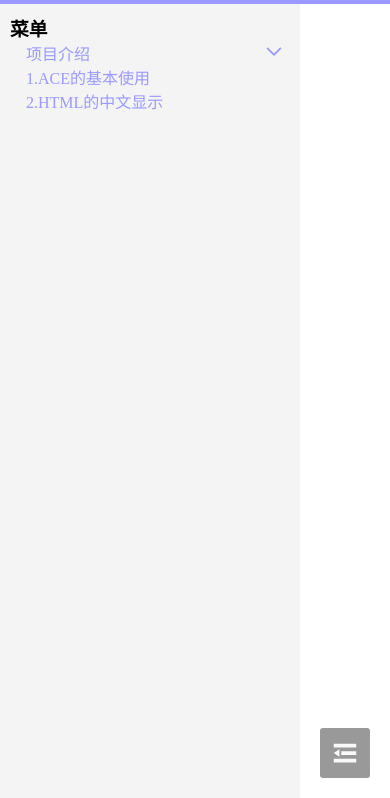
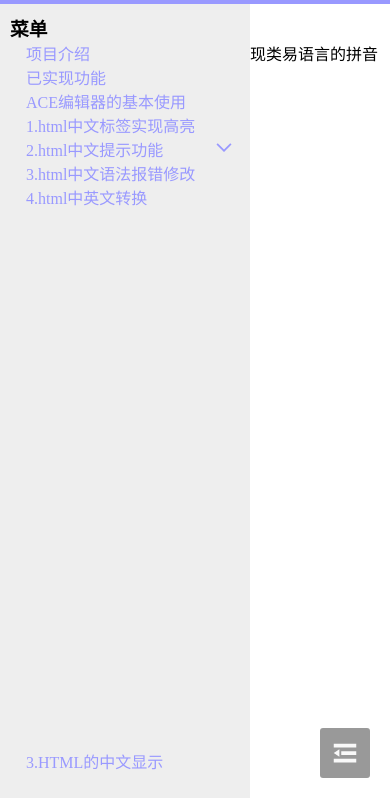
Before and after one commit to wnjhamt/wnjhamt.github.io, a plain HTML site: page index.html in a window 390 px wide. Both pictures are taken after a click on the element 345 px from the left and 799 px from the top of the page. Shown: the part 46-844 px from the top of the page. Drawn offline with Linux system fonts and the light colour scheme.

Commit message:
Add files via upload

```diff
--- a/index.html
+++ b/index.html
@@ -3,7 +3,8 @@
     <meta charset="UTF-8">
     <meta name="viewport" content="width=device-width, initial-scale=1.0">
     <style>
-        *{-webkit-tap-highlight-color: transparent;
+        *{
+            -webkit-tap-highlight-color: transparent;
             padding: 0px;
             margin: 0px;
             box-sizing: border-box;
@@ -20,7 +21,7 @@
 			background-color: #555;
 		}
 		*::-webkit-scrollbar-track {
-			background-color: #e6e6e6;
+			background-color: #ddd;
 		}
         .header{
             background-color: #99f;
@@ -35,9 +36,16 @@
         .aside{
 			height: calc(100dvh - 50px);
             width: 300px;
-            background-color: #f4f4f4;
+            background-color: #eee;
             padding: 10px;
             overflow: auto;
+            display: block;
+        }
+        .aside::-webkit-scrollbar {
+			width: 0px;
+		}
+		.aside:hover::-webkit-scrollbar{
+            width: 10px;
         }
         .section{
 			height: calc(100dvh - 50px);
@@ -62,12 +70,13 @@
         .asidespan{
             margin-left: auto;
             margin-right: 6px;
-
         }
         .aside a:hover{
             background-color: #ccc;
         }
-        .asideul{display: none;}
+        .asideul{
+            display: none;
+        }
         .cd{
             width: 50px;
             height: 50px;
@@ -87,12 +96,21 @@
             .aside {
                display: none;
 			   position: absolute;
+			   width: 250px;
             }
             .cd{
                 display: block;
             }
+            *::-webkit-scrollbar {
+			width: 6px;
+		    }
+		    .aside::-webkit-scrollbar {
+			width: 6px;
+		    }
+		    .aside:hover::-webkit-scrollbar{
+            width: 6px;
+            }
         }
-
     </style>
     <title>GitHub页面</title>
 </head>
@@ -104,31 +122,46 @@
         <aside class="aside" id="aside">
             <h3>菜单</h3>
             <ul>
-                <li><a href="#">项目介绍<span class="asidespan"><svg width="20px" height="20px" fill="#99f" viewBox="0 0 1024 1024" xmlns="http://www.w3.org/2000/svg"><path d="M512 768L128 382.592 190.336 320 512 642.816 833.664 320l62.336 62.592z" /></svg></span></a>
+                 <li><a href="#md1">项目介绍</a></li>
+                 <li><a href="#md2">已实现功能</a></li>
+                 <li><a href="#md2">ACE编辑器的基本使用</a></li>
+                 <li><a href="#md2">1.html中文标签实现高亮</a></li>
+                 <li><a href="#">2.html中文提示功能<span class="asidespan"></span></a>
                     <ul class="asideul">
                         <li><a href="#">链接1</a></li>
                         <li><a href="#">链接2</a></li>
                         <li><a href="#">链接3</a></li>
-                    </ul>
-                </li>
-                <li><a href="#">1.ACE的基本使用</a></li>
-                <li><a href="#">2.HTML的中文显示</a></li>
+                    </ul></li>
+                <li><a href="#">3.html中文语法报错修改</a></li>
+                <li><a href="#">4.html中英文转换</a></li>
+                <br><br><br><br><br><br><br><br><br><br><br><br><br><br><br><br><br><br><br><br><br><br><br><br><br><br><br><br><br><br>
+                <li><a href="#">3.HTML的中文显示</a></li>
             </ul>
         </aside>
         <section class="section">
-            <h3>项目介绍</h3>
-			<br><br><br><br><br><br><br><br><br><br><br><br><br><br><br><br><br><br><br><br><br><br><br><br><br><br><br><br><br><br><br><br><br><br><br><br><br><br><br><br><br><br><br><br><br><br><br><br><br><br><br><br><br><br><br><br><br><br><br><br><br><br><br>
+            <h3 id="md1">项目介绍</h3>
             <p>通过分析更改ACE已构建的代码实现类易语言的拼音输入编程方式</p>
-            <!-- 添加更多内容 -->
+            <br>
+            <h3 id="md2">已实现功能</h3>
+            <p>1.html中文标签实现高亮</p>
+            <p>2.html中文提示功能</p>
+            <p>3.html中文语法报错修改</p>
+            <br><br><br><br><br><br><br><br><br><br><br><br><br><br><br><br><br><br><br><br><br><br><br><br><br><br><br><br><br><br>
+            <p>3.html中文语法报错修改</p>
         </section>
     </main>
-	<div class="cd" id="cd"><svg width="30px" height="50px" fill="#f9f9f9" viewBox="0 0 1024 1024" xmlns="http://www.w3.org/2000/svg"><path d="M118.784 184.32h786.432v131.072H118.784V184.32z m0 262.144h524.288v131.072H118.784V446.464z m0 262.144h786.432V839.68H118.784V708.608zM708.608 348.16L905.216 512 708.608 643.072V348.16z" /></svg></div>
+	<div class="cd" id="cd"></div>
 </body>
     <script>
         document.addEventListener('DOMContentLoaded', function() {
+            var icon1 =`<svg width="20px" height="20px" fill="#99f" viewBox="0 0 1024 1024" xmlns="http://www.w3.org/2000/svg"><path d="M512 768L128 382.592 190.336 320 512 642.816 833.664 320l62.336 62.592z" /></svg>`;
+            var icon2 =`<svg width="20px" height="20px" fill="#99f" viewBox="0 0 1024 1024" xmlns="http://www.w3.org/2000/svg"><path d="M833.664 704L512 381.184 190.336 704 128 641.408 512 256l384 385.408z" /></svg>`;
+            var icon3 =`<svg width="30px" height="50px" fill="#f9f9f9" viewBox="0 0 1024 1024" xmlns="http://www.w3.org/2000/svg"><path d="M118.784 184.32h786.432v131.072H118.784V184.32z m0 262.144h524.288v131.072H118.784V446.464z m0 262.144h786.432V839.68H118.784V708.608zM708.608 348.16L905.216 512 708.608 643.072V348.16z" /></svg>`;
+            var icon4 =`<svg width="30px" height="50px" fill="#f9f9f9" viewBox="0 0 1024 1024" xmlns="http://www.w3.org/2000/svg"><path d="M896 192H128v128h768V192z m0 256H384v128h512V448z m0 256H128v128h768V704zM320 384L128 512l192 128V384z" /></svg>`;
             var asidespans = document.querySelectorAll('.asidespan');
             var asideuls = document.querySelectorAll('.asideul');
             asidespans.forEach(function(arrow, index) {
+                arrow.innerHTML = icon1;
                 arrow.addEventListener('click', function(event) {
                     var asideul = asideuls[index];
                     if (asideul.style.display === 'none' || asideul.style.display === '') {
@@ -140,12 +173,9 @@
                     }
                 });
             });
-            var icon1 =`<svg width="20px" height="20px" fill="#99f" viewBox="0 0 1024 1024" xmlns="http://www.w3.org/2000/svg"><path d="M512 768L128 382.592 190.336 320 512 642.816 833.664 320l62.336 62.592z" /></svg>`;
-            var icon2 =`<svg width="20px" height="20px" fill="#99f" viewBox="0 0 1024 1024" xmlns="http://www.w3.org/2000/svg"><path d="M833.664 704L512 381.184 190.336 704 128 641.408 512 256l384 385.408z" /></svg>`;
-            var icon3 =`<svg width="30px" height="50px" fill="#f9f9f9" viewBox="0 0 1024 1024" xmlns="http://www.w3.org/2000/svg"><path d="M118.784 184.32h786.432v131.072H118.784V184.32z m0 262.144h524.288v131.072H118.784V446.464z m0 262.144h786.432V839.68H118.784V708.608zM708.608 348.16L905.216 512 708.608 643.072V348.16z" /></svg>`;
-            var icon4 =`<svg width="30px" height="50px" fill="#f9f9f9" viewBox="0 0 1024 1024" xmlns="http://www.w3.org/2000/svg"><path d="M896 192H128v128h768V192z m0 256H384v128h512V448z m0 256H128v128h768V704zM320 384L128 512l192 128V384z" /></svg>`;
             var cd = document.getElementById('cd');
             var aside = document.getElementById('aside');
+            cd.innerHTML = icon3;
             cd.addEventListener('click',function(){
                 if (aside.style.display === 'none' || aside.style.display === '') {
                     aside.style.display = 'block';
@@ -155,6 +185,14 @@
                     cd.innerHTML = icon3;
                 }
             });
+            window.addEventListener('resize', function(){
+                if (window.innerWidth > 768) {
+                    aside.style.display = 'block';
+                }else {
+                    aside.style.display = 'none';
+                    cd.innerHTML = icon3;
+                }
+            });
         });
     </script>
 </html>
```
